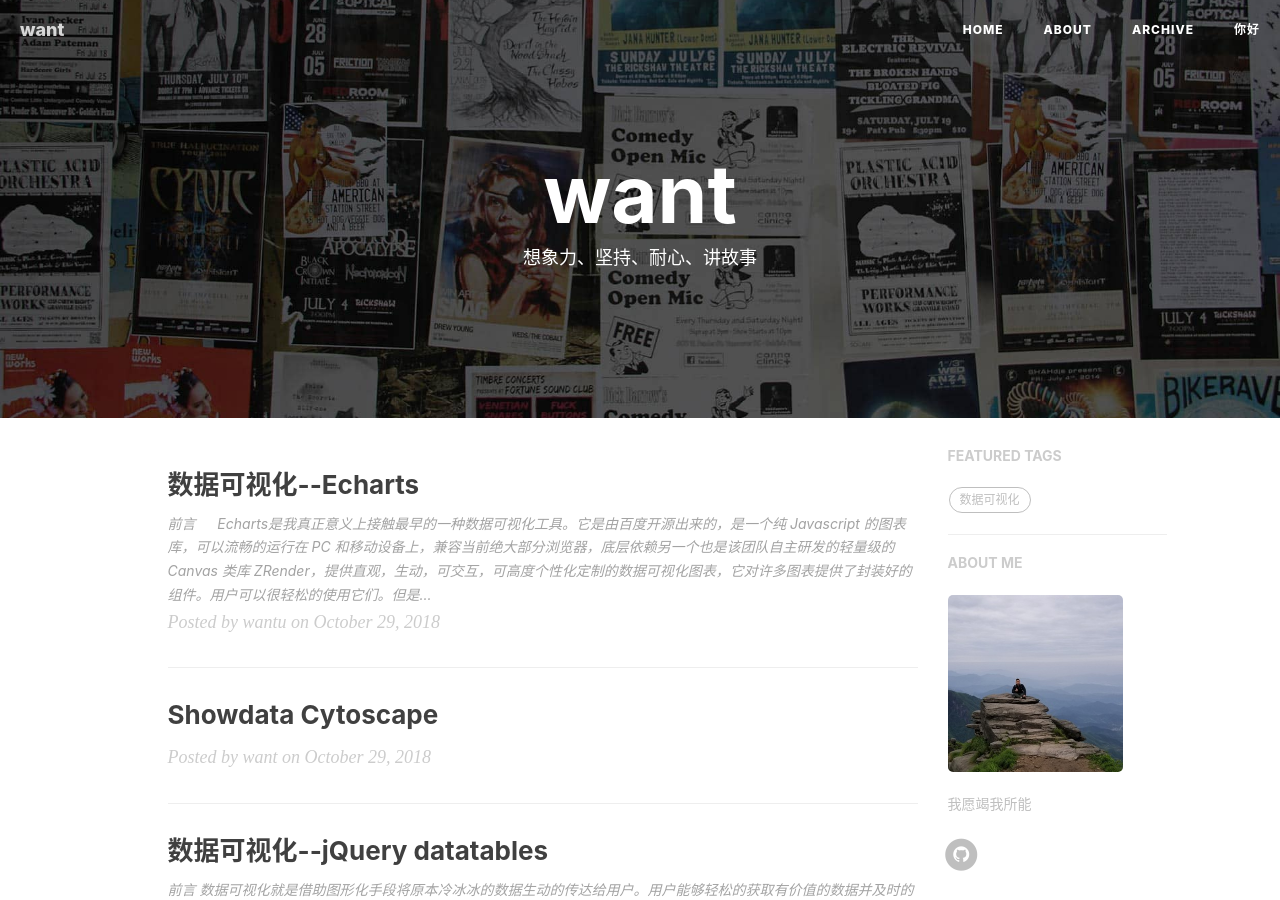
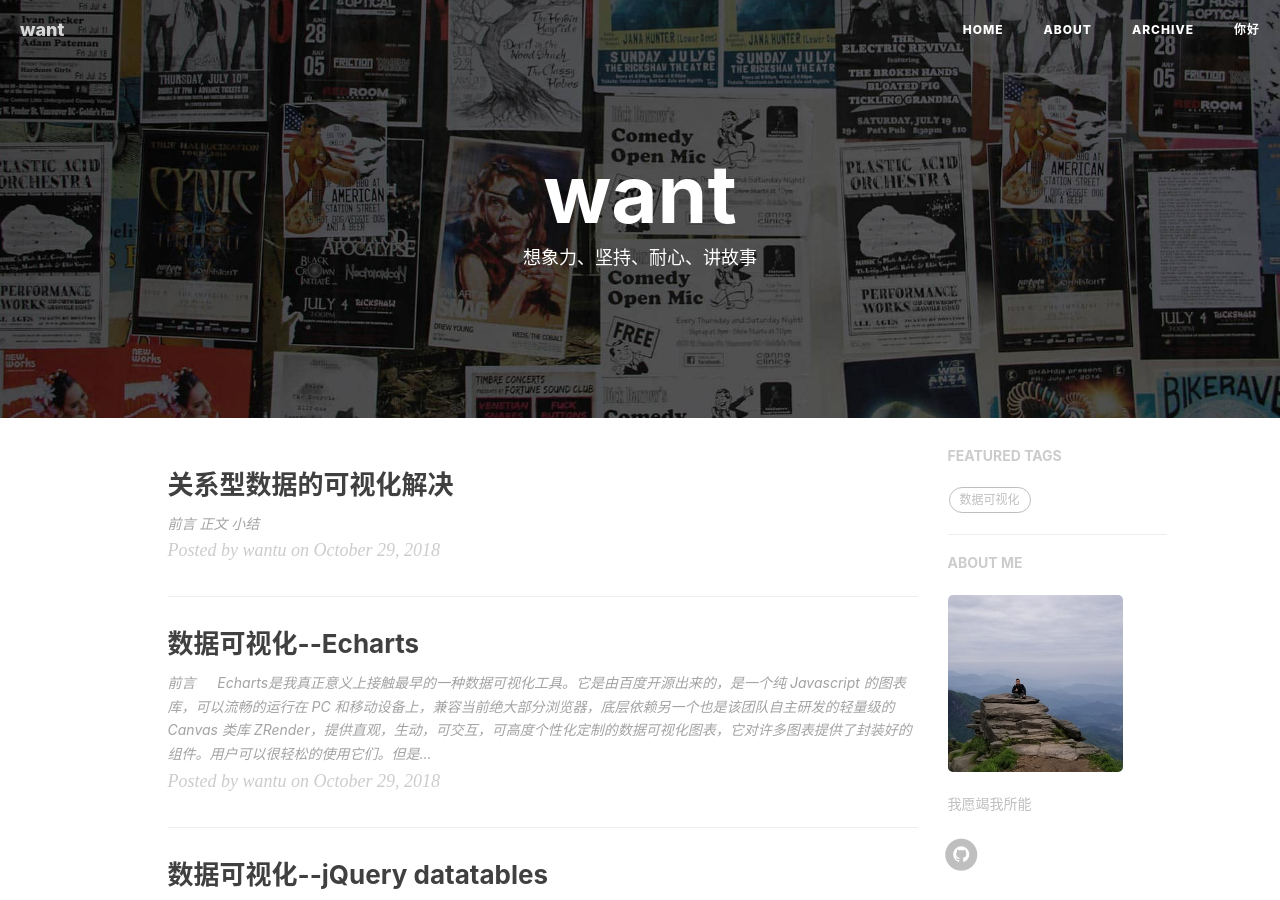
Before and after one commit to WantUzZ/wantuBlog, a Jekyll site: the page built from index.html, in a window 1280 px wide and 900 px high. Built offline with Jekyll 4.4.1, drawn with Linux system fonts in a browser that asks for light colours; nearby versions of some CDN libraries; the list of posts is cut into pages by our own code; comment, search, counter and statistics services are not loaded.

Commit message:
关系型数据可视化博文开头

```diff
--- a/_posts/2018-08-25-algorithm.md
+++ b/_posts/2018-08-25-algorithm.md
@@ -8,6 +8,10 @@
 catalog: true
 tags:
     - algorithm
+    - 排序
+    - 数据结构
+    - 最短路算法
+    - 树
 ---
 **相关代码已经托管到github上，欢迎指正bug.[戳我](https://github.com/WantUzZ/Algorithm-implementation)**
 ## 排序
--- a/_posts/2018-10-29-showData-cytoscape.md
+++ b/_posts/2018-10-29-showData-cytoscape.md
@@ -0,0 +1,16 @@
+---
+layout:     post
+title:      "关系型数据的可视化解决"
+subtitle:   ""
+date:       2018-10-29 18:43:00
+author:     "wantu"
+header-img: "img/post-bg-universe.jpg"
+catalog: true
+tags:
+    - 数据可视化
+    - 关系型数据可视化
+    - Cytoscape.js
+---
+## 前言
+## 正文
+## 小结
```
